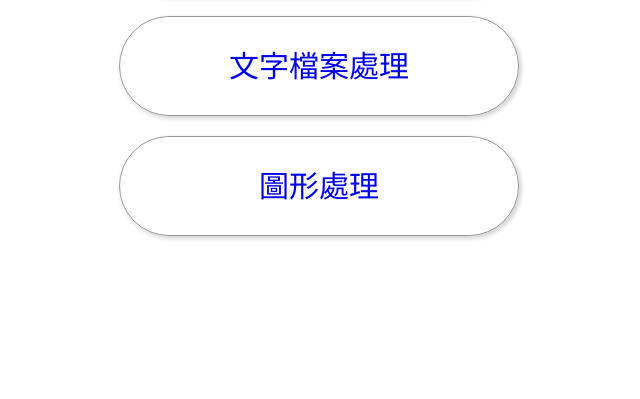
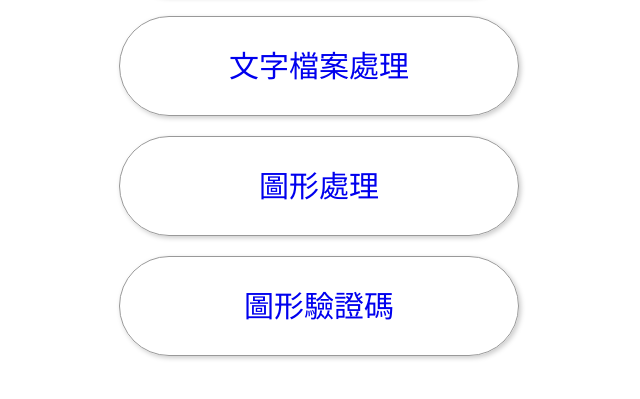
Before and after one commit to mackliu/11301-FILE_AND_GRAPHIC, a PHP site: page / in a window 1280 px wide. Shown: the part 244-643 px from the top of the page, without its empty margins (321-961 px from the left). Run offline with PHP 8.4, Linux system fonts and the light colour scheme.

```diff
--- a/index.php
+++ b/index.php
@@ -1,5 +1,6 @@
 <!DOCTYPE html>
 <html lang="en">
+
 <head>
     <meta charset="UTF-8">
     <meta name="viewport" content="width=device-width, initial-scale=1.0">
@@ -7,10 +8,23 @@
     <title>PHP的檔案處理</title>
     <link rel="stylesheet" href="style.css">
 </head>
+
 <body>
-<a href="upload.php"><div class="types">表單檔案上傳</div></a>
-<a href="manage.php"><div class="types">檔案管理</div></a>
-<a href="text-import.php"><div class="types">文字檔案處理</div></a>
-<a href="image.php"><div class="types">圖形處理</div></a>
+    <a href="upload.php">
+        <div class="types">表單檔案上傳</div>
+    </a>
+    <a href="manage.php">
+        <div class="types">檔案管理</div>
+    </a>
+    <a href="text-import.php">
+        <div class="types">文字檔案處理</div>
+    </a>
+    <a href="image.php">
+        <div class="types">圖形處理</div>
+    </a>
+    <a href="catpcha.php">
+        <div class="types">圖形驗證碼</div>
+    </a>
 </body>
+
 </html>
```
Also changed, not shown: catpcha.php (+3 -3 lines).
